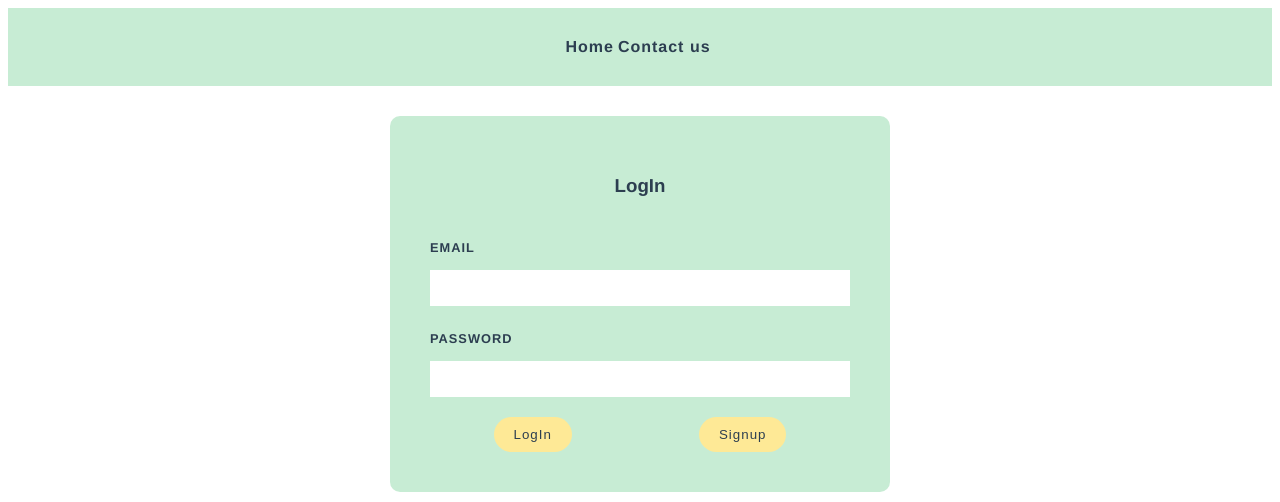
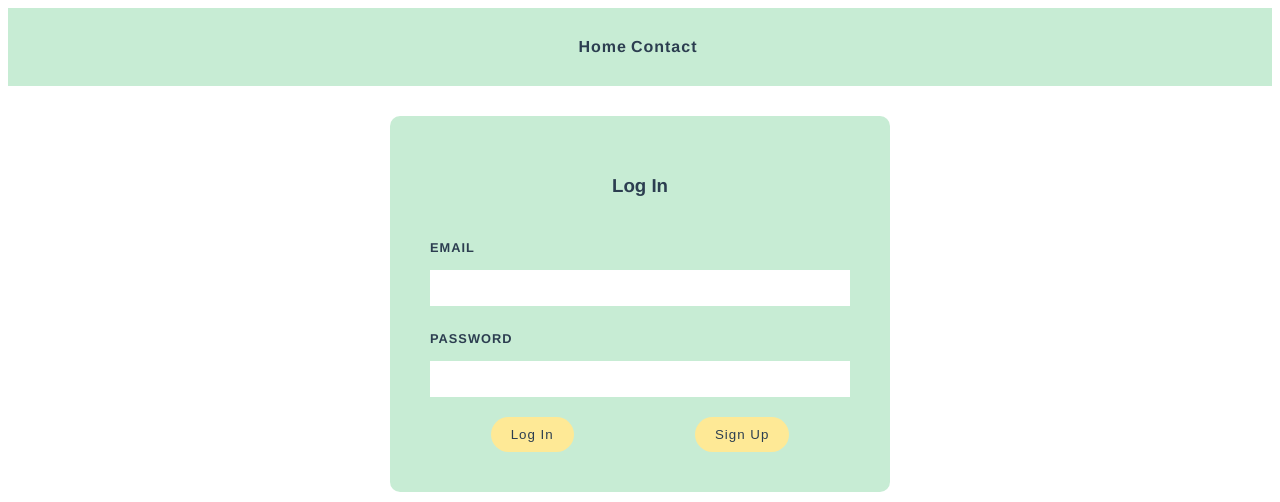
Before and after one commit to anettparismaa/wad_hw4, a Vue app in the folder hw4_frontend/: page /login in a window 1280 px wide. Shown: the top 502 px of the page. Built offline with nearby package versions, Linux system fonts and the light colour scheme.

Commit message:
clean up

```diff
--- a/hw4_frontend/src/components/TopBar.vue
+++ b/hw4_frontend/src/components/TopBar.vue
@@ -2,7 +2,7 @@
     <div class="topnav">
       <nav class="menu-left">
         <router-link to="/">Home</router-link>
-      <router-link to="/contactus">Contact us</router-link>
+      <router-link to="/contactus">Contact</router-link>
       </nav>
     </div>
   </template>
--- a/hw4_frontend/src/views/APost.vue
+++ b/hw4_frontend/src/views/APost.vue
@@ -1,13 +1,9 @@
 <template>
   <div class="A Post">
     <div id="form">
-      <h3>Edit post</h3>
-      <!-- <label for="title">Title: </label>
-        <input name="type" type="text" id="title" required v-model="post.title" /> -->
+      <h3>Edit Post</h3>
       <label for="body">Body: </label>
       <input name="body" type="text" id="body" required v-model="post.body" />
-      <!-- <label for="url">Url: </label>
-        <input name="url" type="text" id="url" required v-model="post.urllink" /> -->
       <div class="container">
         <button @click="updatePost" class="updatePost">Update Post</button>
         <button @click="deletePost" class="deletePost">Delete Post</button>
--- a/hw4_frontend/src/views/AddPost.vue
+++ b/hw4_frontend/src/views/AddPost.vue
@@ -1,12 +1,8 @@
 <template>
     <div class="form">
       <h3>Add a Post</h3>
-      <!-- <label for="title">Title: </label>
-      <input name="title" type="text" id="title" required v-model="post.title" /> -->
       <label for="body">Body: </label>
       <input name="body" type="text" id="body" required v-model="post.body" />
-      <!-- <label for="urllink">Url: </label>
-      <input name="urllink"  type="text" id="urllink" required v-model="post.urllink"/> -->
       <button @click="addPost" class="addPost">Add Post</button>
     </div>
   </template>
@@ -59,7 +55,6 @@ import auth from "../auth";
                     const date = today.getFullYear()+'-'+(today.getMonth()+1)+'-'+today.getDate();
                     const time = today.getHours() + ":" + today.getMinutes() + ":" + today.getSeconds();
                     const dateTime = date +' '+ time;
-                    //this.timestamp = dateTime;
                     return dateTime;
                 }
     },
--- a/hw4_frontend/src/views/HomeView.vue
+++ b/hw4_frontend/src/views/HomeView.vue
@@ -1,9 +1,9 @@
 <template>
   <div class="header">
     <div class="container">
-      <button v-if="authResult" @click="Addpost" class="addbutton">Add post</button>
+      <button v-if="authResult" @click="Addpost" class="addbutton">Add Post</button>
       <button v-if="authResult" @click="Deleteposts" class="deletebutton">Delete All</button>
-      <button v-if="authResult" @click="Logout" class="deletebutton">Logout</button>
+      <button v-if="authResult" @click="Logout" class="deletebutton">Log Out</button>
 
 
     </div>
--- a/hw4_frontend/src/views/LogIn.vue
+++ b/hw4_frontend/src/views/LogIn.vue
@@ -1,13 +1,13 @@
 <template>
   <form @submit.prevent="LogIn" class="form">
-    <h3>LogIn</h3>
+    <h3>Log In</h3>
     <label for="email">Email</label>
     <input type="email" name="email" required v-model="email">
     <label for="password">Password</label>
     <input type="password" name="password" required v-model="password">
     <div class="container">
-      <input id="submit" type="submit" value="LogIn" />
-      <button @click='this.$router.push("/signup")' class="center">Signup</button>
+      <input id="submit" type="submit" value="Log In" />
+      <button @click='this.$router.push("/signup")' class="center">Sign Up</button>
     </div>
   </form>
 </template>
@@ -42,7 +42,6 @@ export default {
         .then((response) => response.json())
         .then((data) => {
           console.log(data);
-          //this.$router.push("/");
           location.assign("/");
         })
         .catch((e) => {
--- a/hw4_frontend/src/views/SignUp.vue
+++ b/hw4_frontend/src/views/SignUp.vue
@@ -6,7 +6,7 @@
       <label for="password">Password</label>
       <input type="password" name="password" required v-model="password">
       <!-- <button @click="SignUp" class="SignUp">SignUp</button> -->
-      <input id="submit" type="submit" value="Signup" />
+      <input id="submit" type="submit" value="Sign Up" />
     </form>
   </template>
 
```
Also changed, not shown: hw4_frontend/src/components/Footer.vue (+1 -11 lines).
